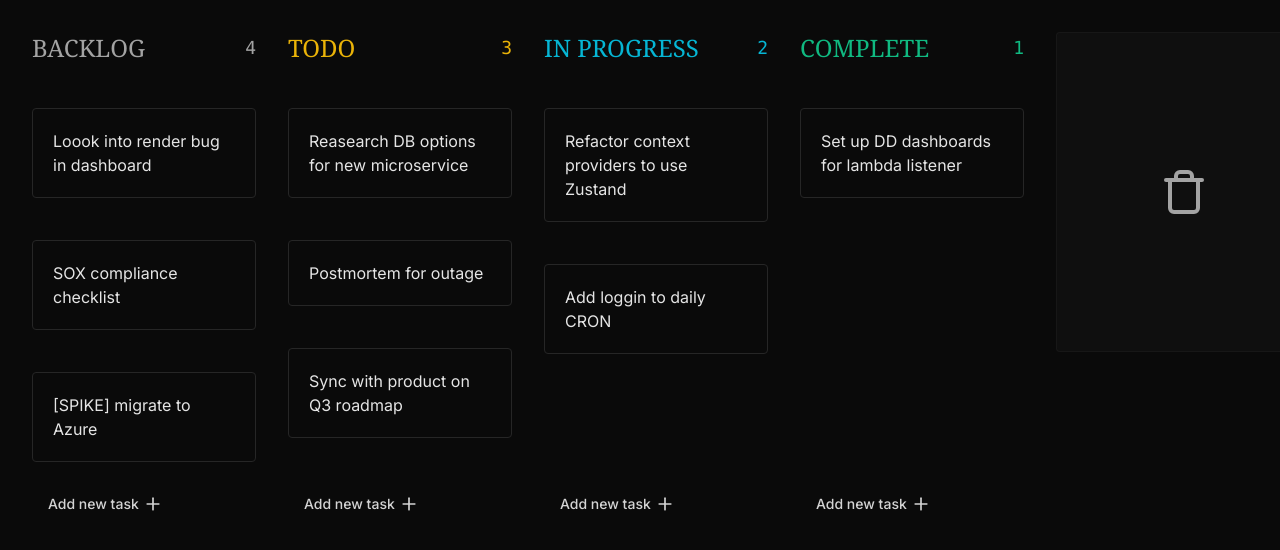
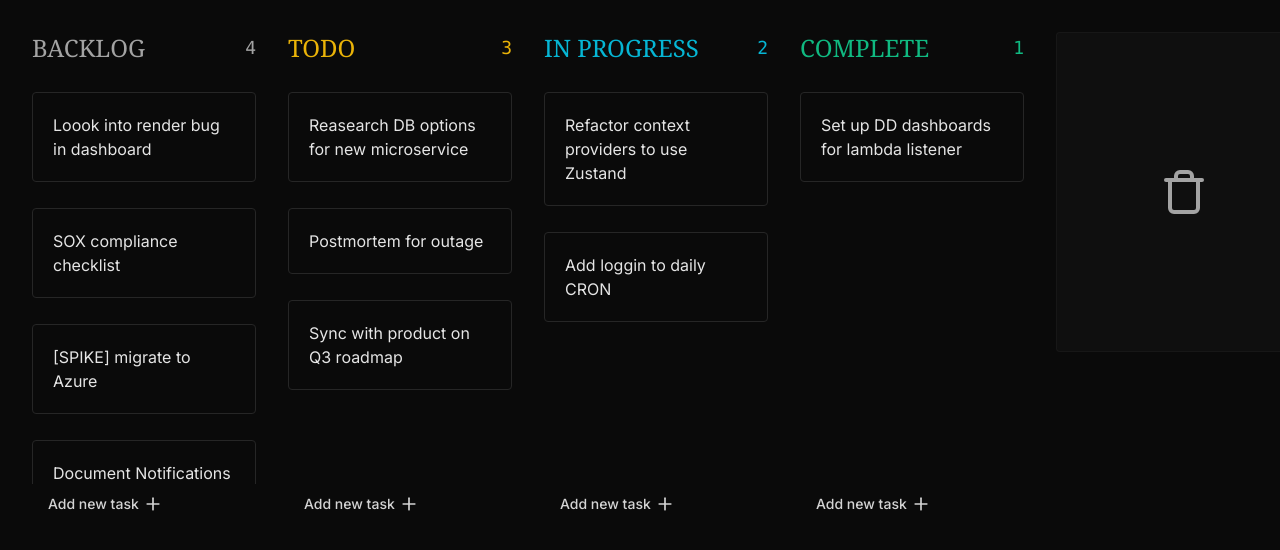
Before and after one commit to JheanAntunes/learn-framer-motion, a Next.js app: page /notionwithzustand in a window 1280 px wide. Shown: the top 550 px of the page. Built offline with nearby package versions, Linux system fonts and the light colour scheme; what tailwindcss-animated would draw is missing.

Commit message:
:lipstick:	styles: Component NotionRow: Diminuindo a margin para indicator ficar mais perto da row

```diff
--- a/src/app/notionwithzustand/components/notion-row.tsx
+++ b/src/app/notionwithzustand/components/notion-row.tsx
@@ -8,7 +8,7 @@ const NotionRow = ({
     <div
       draggable={true}
       className={cn(
-        'my-5 cursor-grab rounded border border-solid border-neutral-800 p-5 text-neutral-200 active:cursor-grabbing',
+        'my-1 cursor-grab rounded border border-solid border-neutral-800 p-5 text-neutral-200 active:cursor-grabbing',
         className
       )}
       {...restProps}
```
